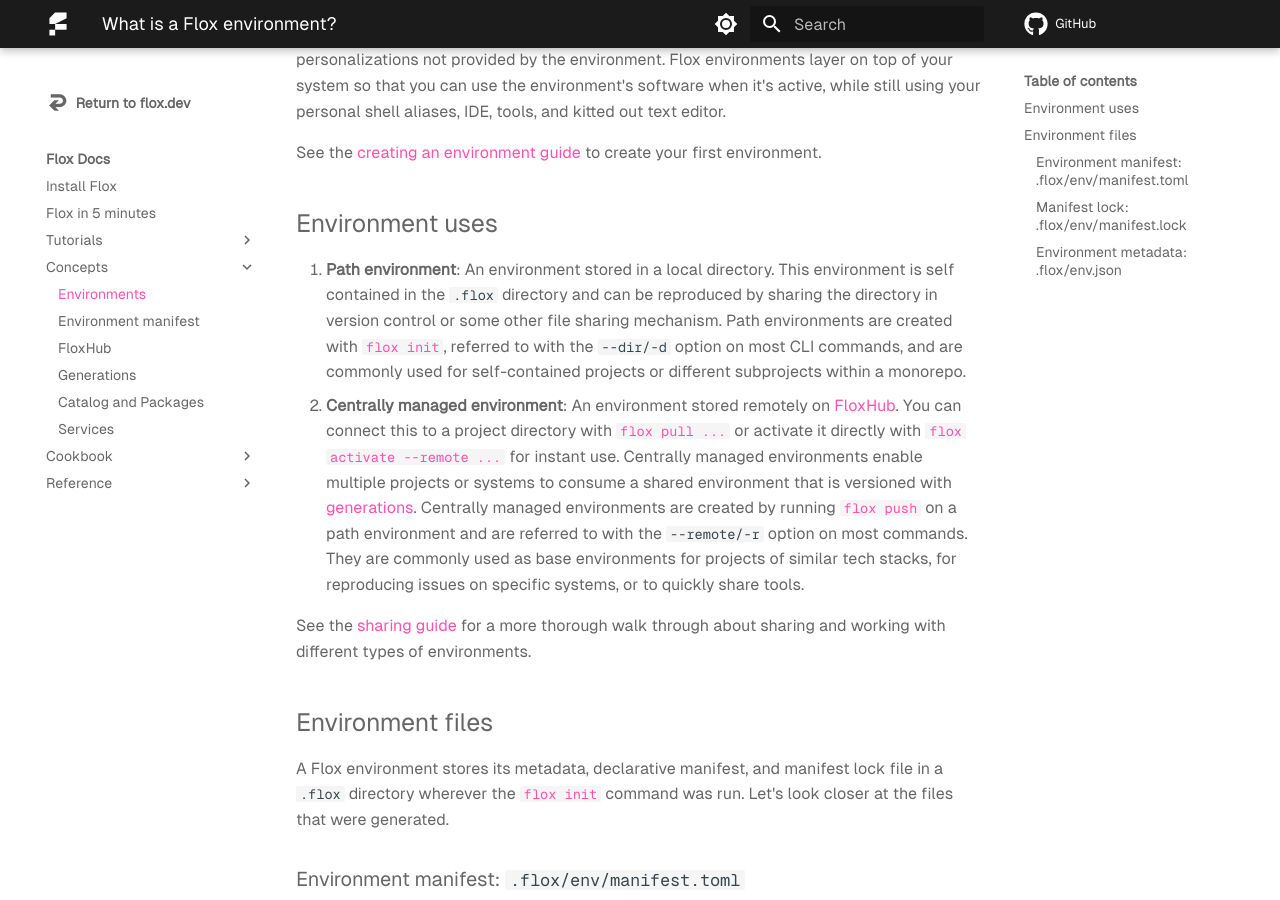
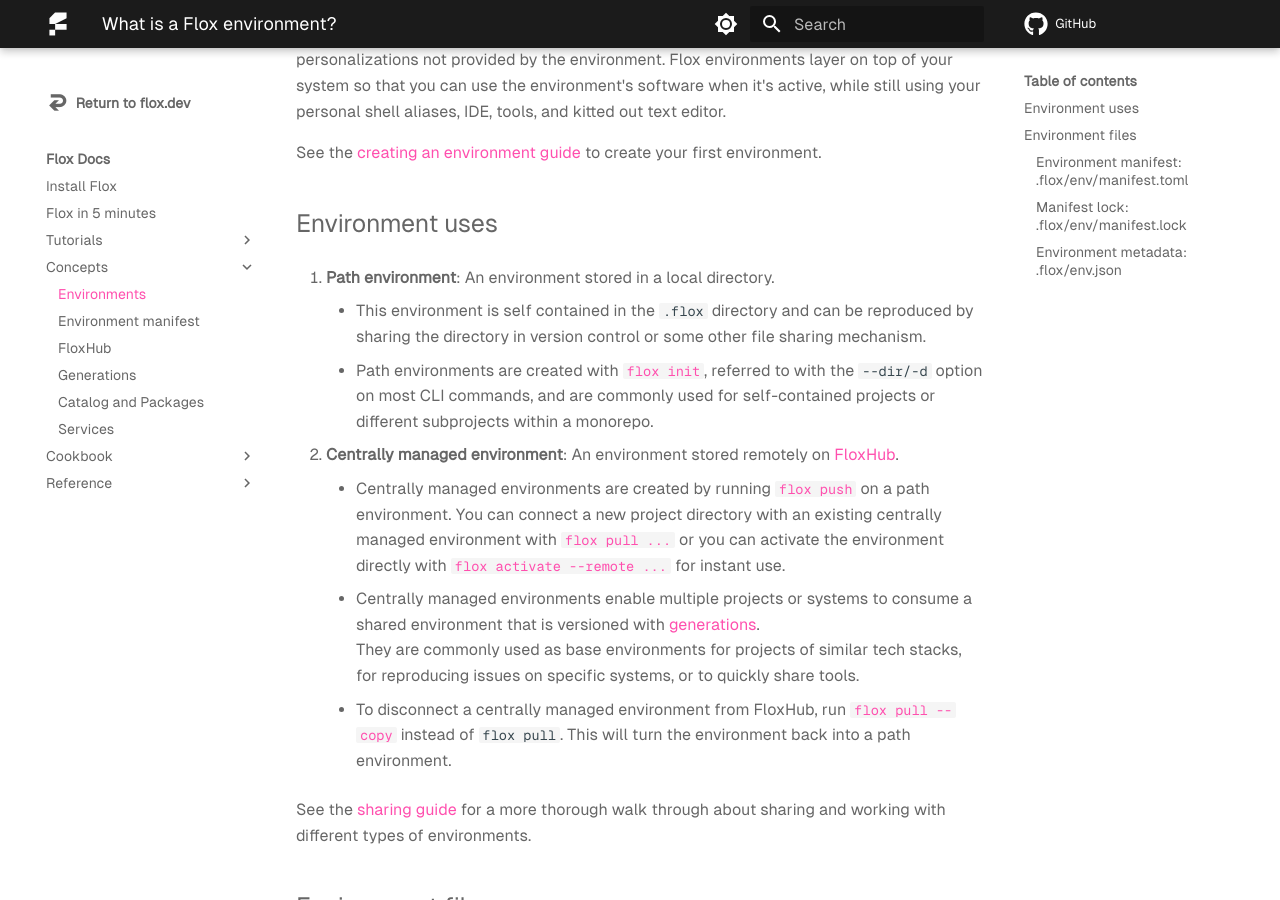
Before and after one commit to flox/floxdocs, an MkDocs documentation site: the page built from docs/concepts/environments.md, in a window 1280 px wide and 900 px high, scrolled down 250 px. Built offline with MkDocs 1.6.1 and Material for MkDocs 9.7.7, drawn with Linux system fonts in a browser that asks for light colours; plug-ins that fetch from the network failed and are left out; comment, search, counter and statistics services are not loaded.

Commit message:
docs: convert managed env back to path env with pull --copy (#38)

```diff
--- a/docs/concepts/environments.md
+++ b/docs/concepts/environments.md
@@ -21,25 +21,26 @@
 ## Environment uses
 
 1. **Path environment**: An environment stored in a local directory.
-This environment is self contained in the `.flox` directory and can be
+    - This environment is self contained in the `.flox` directory and can be
 reproduced by sharing the directory in version control or some other file
 sharing mechanism.
-Path environments are created with [`flox init`][flox_init],
+    - Path environments are created with [`flox init`][flox_init],
 referred to with the `--dir/-d` option on most CLI commands,
 and are commonly used for self-contained projects or different subprojects
 within a monorepo.
-1. **Centrally managed environment**: An environment stored remotely on
+
+2. **Centrally managed environment**: An environment stored remotely on
 [FloxHub][floxhub_concept].
-You can connect this to a project directory with [`flox pull ...`][flox_pull] or
-activate it directly with [`flox activate --remote ...`][flox_activate] for
-instant use.
-Centrally managed environments enable multiple projects or systems to consume a
+
+     - Centrally managed environments are created by running [`flox push`][flox_push]
+on a path environment.
+     You can connect a new project directory with an existing centrally managed environment with [`flox pull ...`][flox_pull] or you can activate the environment directly with [`flox activate --remote ...`][flox_activate] for instant use.
+     - Centrally managed environments enable multiple projects or systems to consume a
 shared environment that is versioned with [generations][generation_concept].
-Centrally managed environments are created by running [`flox push`][flox_push]
-on a path environment and are referred to with the `--remote/-r` option on most
-commands.
 They are commonly used as base environments for projects of similar tech stacks,
 for reproducing issues on specific systems, or to quickly share tools.
+    - To disconnect a centrally managed environment from FloxHub, run [`flox pull --copy`][flox_pull] instead of `flox pull`.
+    This will turn the environment back into a path environment.
 
 See the [sharing guide][sharing_guide] for a more thorough walk through about
 sharing and working with different types of environments.
```
